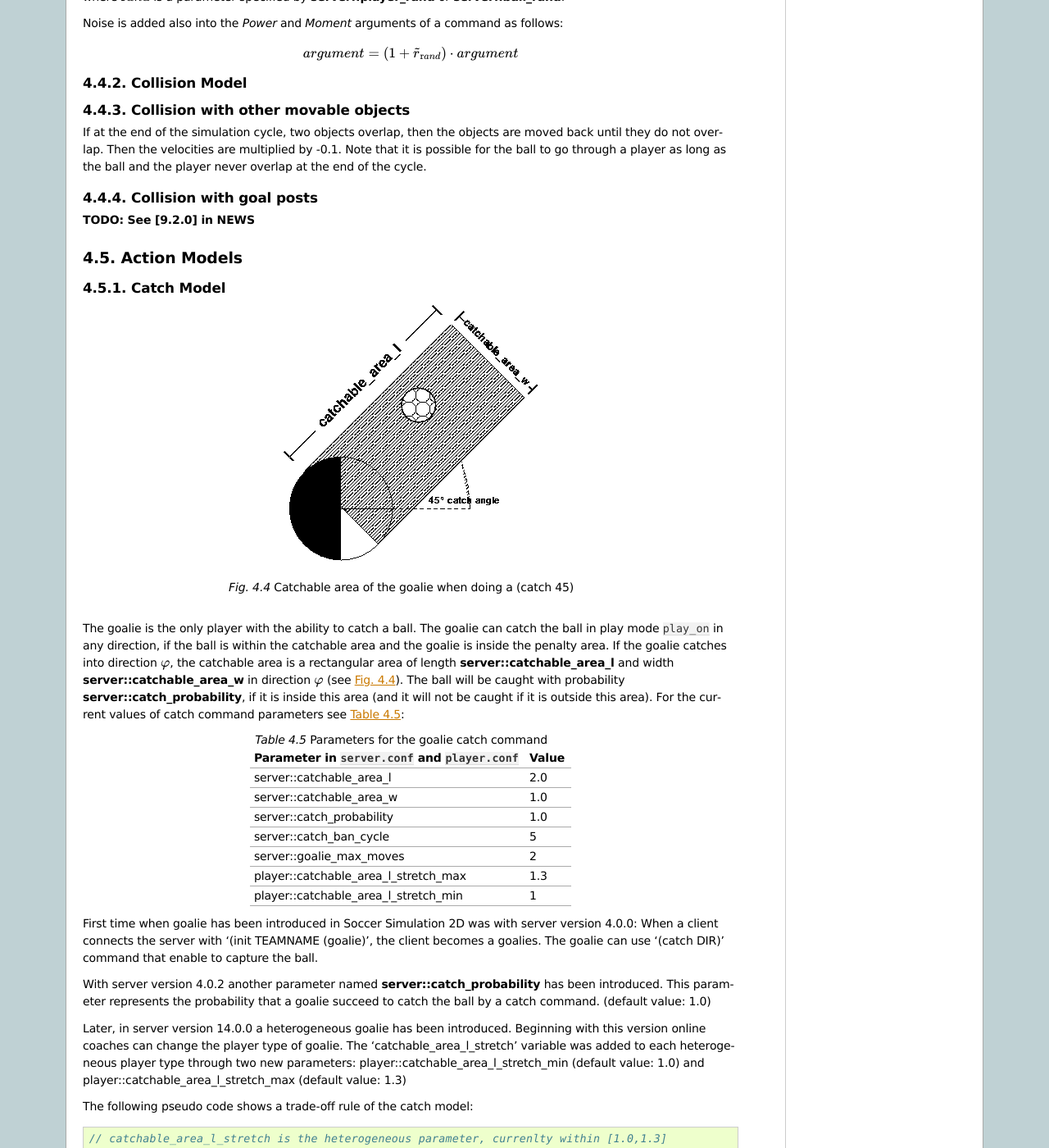
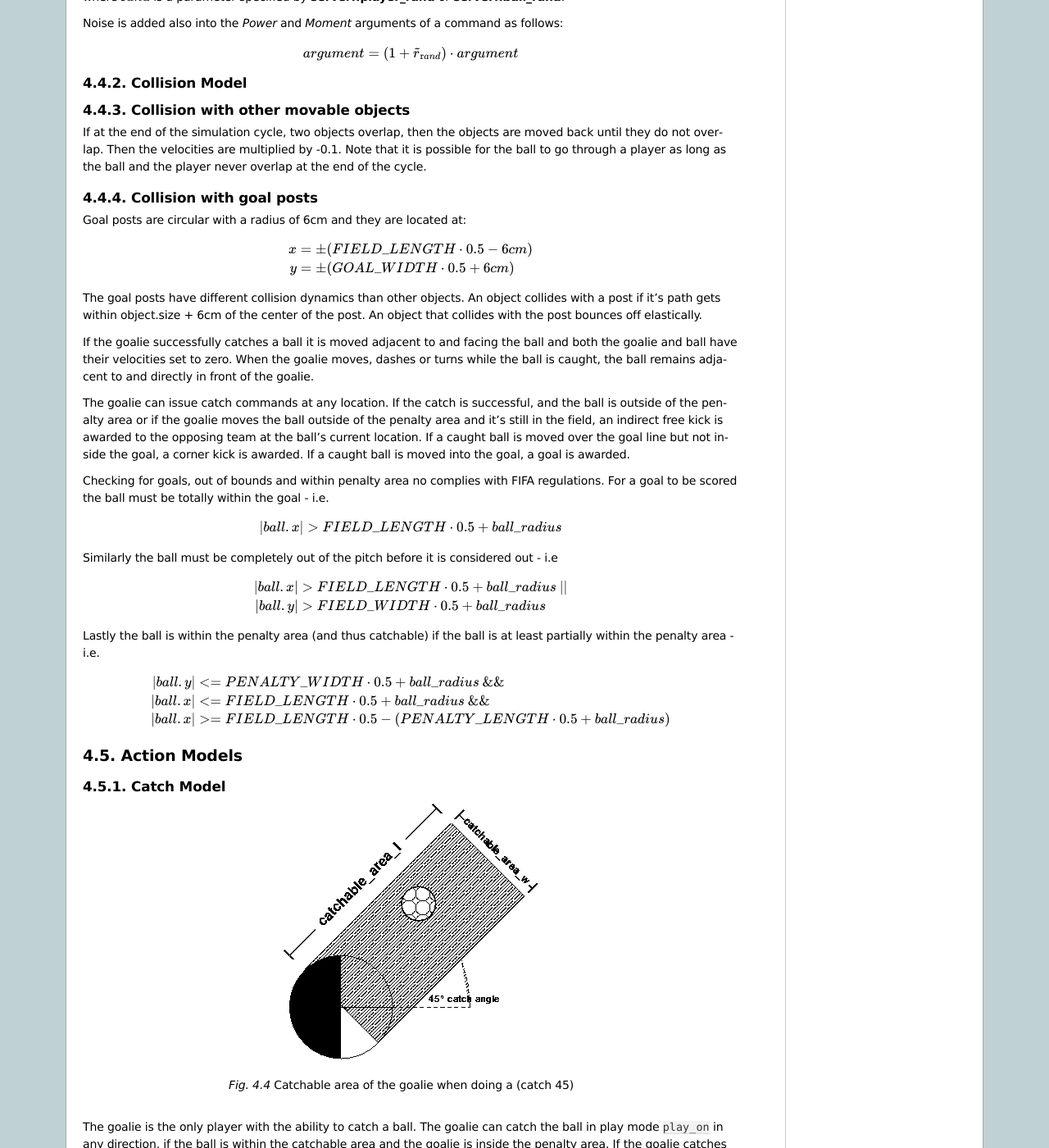
Before and after one commit to rcsoccersim/manual, a Sphinx documentation site: the page built from source/soccerserver.rst, in a window 1280 px wide and 1400 px high, scrolled down 11565 px. Shown: the whole window at 82% size. Built offline with Sphinx 7.4.7, drawn with Linux system fonts in a browser that asks for light colours.

Commit message:
Add content 4.4.4.
Add content to subsection 4.4.4 (Collision with goal posts)
to close #78.

```diff
--- a/source/soccerserver.rst
+++ b/source/soccerserver.rst
@@ -826,8 +826,56 @@ as the ball and the player never overlap at the end of the cycle.
 Collision with goal posts
 --------------------------------------------------
 
-**TODO: See [9.2.0] in NEWS**
-
+Goal posts are circular with a radius of 6cm and they are located at:
+
+.. math::
+
+  x &= \pm (FIELD\_LENGTH \cdot 0.5 - 6cm)\\
+  y &= \pm (GOAL\_WIDTH \cdot 0.5 + 6cm)
+
+The goal posts have different collision dynamics than other
+objects. An object collides with a post if it's path gets within
+object.size + 6cm of the center of the post. An object that
+collides with the post bounces off elastically.
+
+If the goalie successfully catches a ball it is moved adjacent
+to and facing the ball and both the goalie and ball have their
+velocities set to zero. When the goalie moves, dashes or turns
+while the ball is caught, the ball remains adjacent to and
+directly in front of the goalie.
+
+The goalie can issue catch commands at any location. If the catch
+is successful, and the ball is outside of the penalty area or if
+the goalie moves the ball outside of the penalty area and it's still
+in the field, an indirect free kick is awarded to the opposing team
+at the ball's current location. If a caught ball is moved over the
+goal line but not inside the goal, a corner kick is awarded. If a
+caught ball is moved into the goal, a goal is awarded.
+
+Checking for goals, out of bounds and within penalty area no
+complies with FIFA regulations. For a goal to be scored the ball
+must be totally within the goal - i.e.
+
+.. math::
+
+  |ball.x| > FIELD\_LENGTH \cdot 0.5 + ball\_radius
+
+Similarly the ball must be completely out of the pitch before it is
+considered out - i.e
+
+.. math::
+
+  |ball.x| &> FIELD\_LENGTH \cdot 0.5 + ball\_radius \: ||\\
+  |ball.y| &> FIELD\_WIDTH \cdot 0.5 + ball\_radius
+
+Lastly the ball is within the penalty area (and thus catchable) if
+the ball is at least partially within the penalty area - i.e.
+
+.. math::
+
+  |ball.y| &<= PENALTY\_WIDTH \cdot 0.5 + ball\_radius \: \&\&\\
+  |ball.x| &<= FIELD\_LENGTH \cdot 0.5 + ball\_radius \: \&\&\\
+  |ball.x| &>= FIELD\_LENGTH \cdot 0.5 - (PENALTY\_LENGTH \cdot 0.5 + ball\_radius)
 
 ==================================================
 Action Models
```
